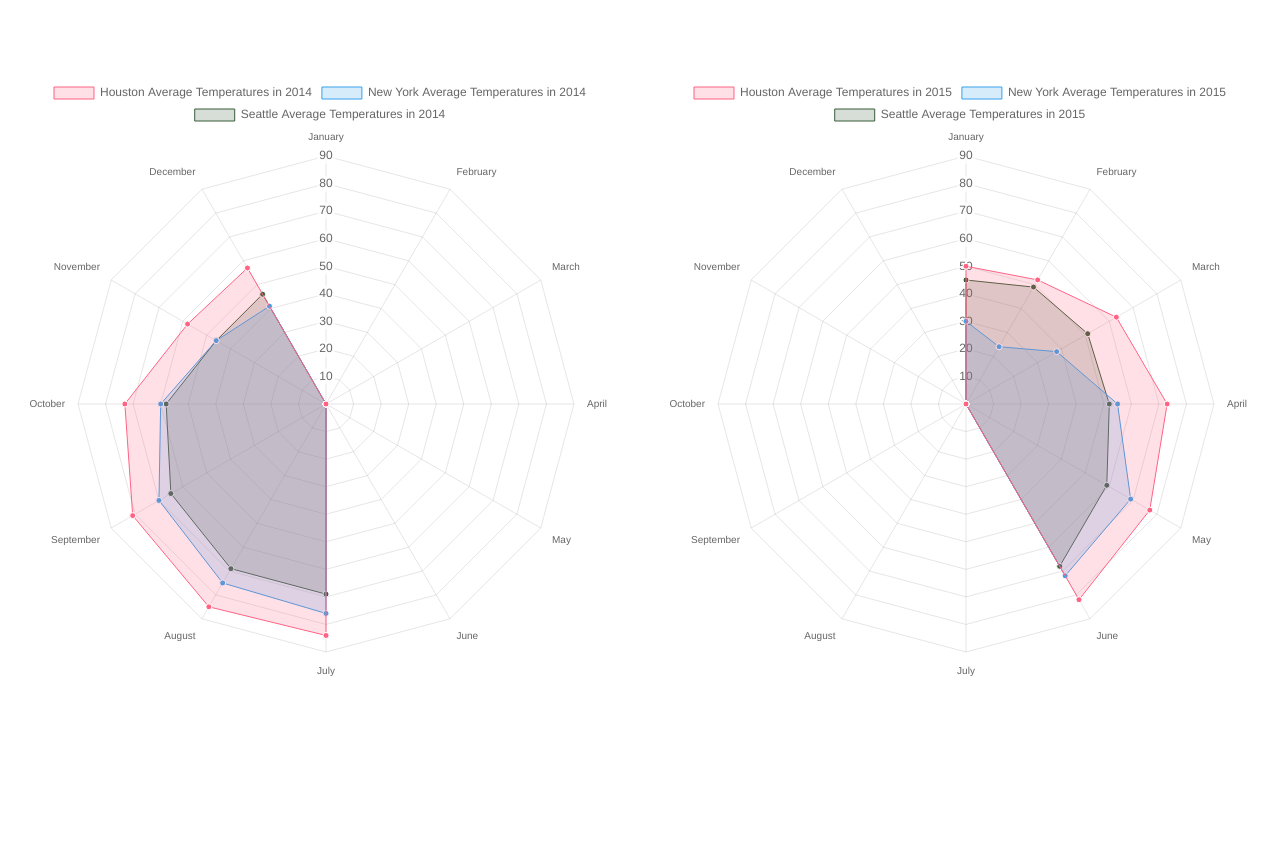
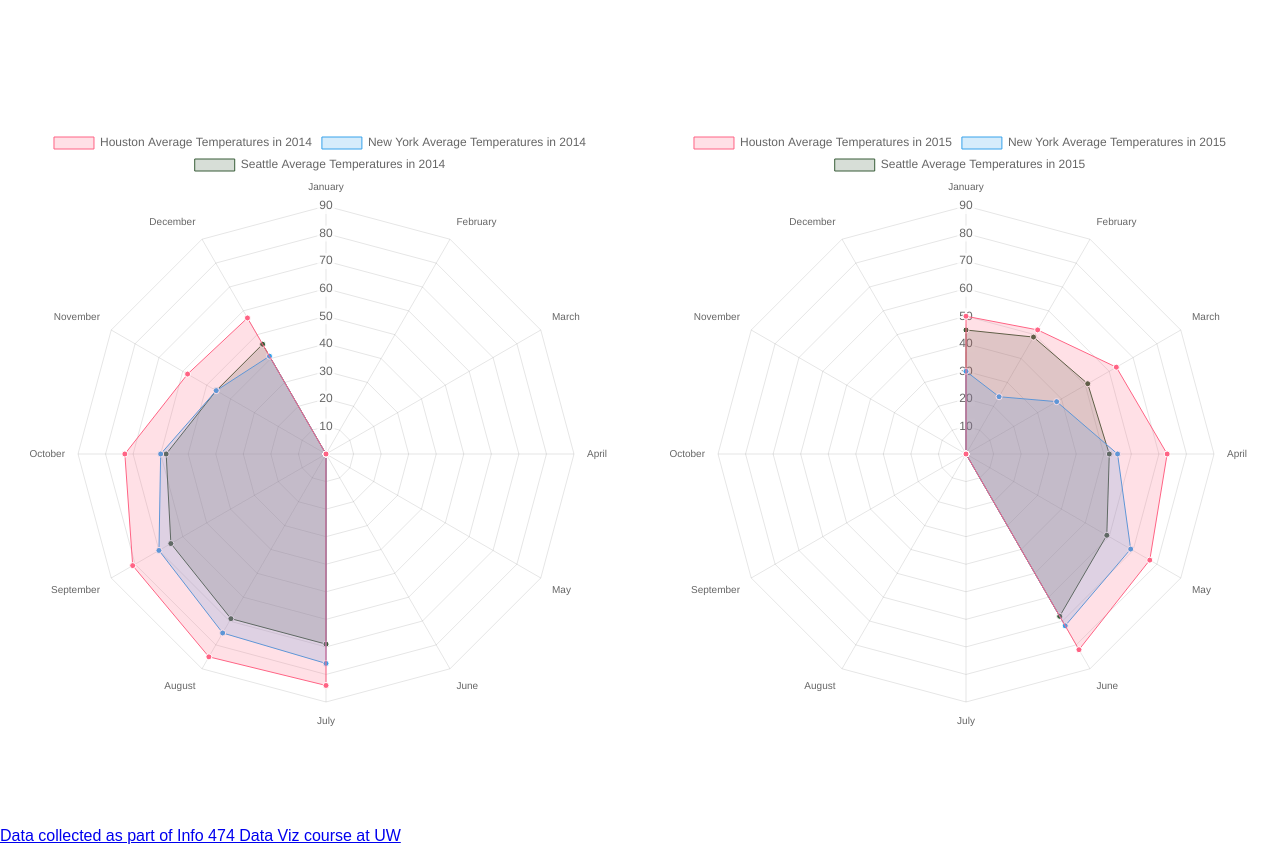
Before and after one commit to Bryan3ix3/data-viz, a plain HTML site: page index.html in a window 1280 px wide. Shown: the part 108-953 px from the top of the page. Before the commit the page ends 865 px from the top, so only its background shows below. Drawn offline with nearby package versions, Linux system fonts and the light colour scheme.

Commit message:
add links

```diff
--- a/index.html
+++ b/index.html
@@ -39,11 +39,16 @@
         display: flex;
         align-items: center;
         justify-content: center;
+        padding-bottom: 50px;
       }
       .chartBox {
         width: 700px;
         padding: 20px;
         border-radius: 20px;
+      }
+
+      section {
+          margin-top: 20px;
       }
     </style>
 </head>
@@ -58,8 +63,10 @@
             <canvas id="chart2"></canvas>
         </div>
     </div>
-
-</body>
+    <section>
+        <a href="https://canvas.uw.edu/courses/1548017/assignments/7267503?submitted=2">Data collected as part of Info 474 Data Viz course at UW</a>
+    </section>
+    </body>
 <script>
 
     d3.csv("./KHOU.csv").then(function(data) {
```
Also changed, not shown: 4 other files.
